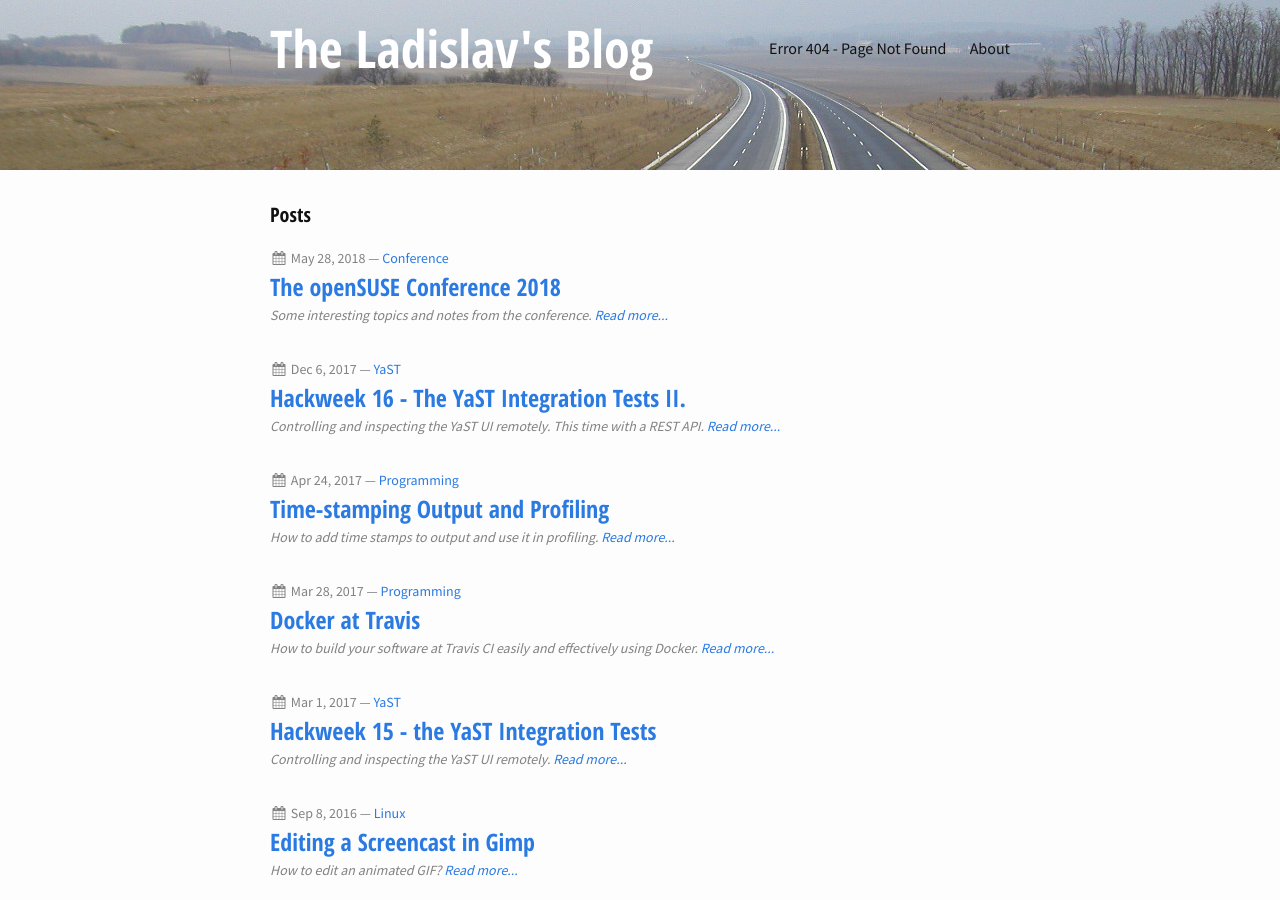
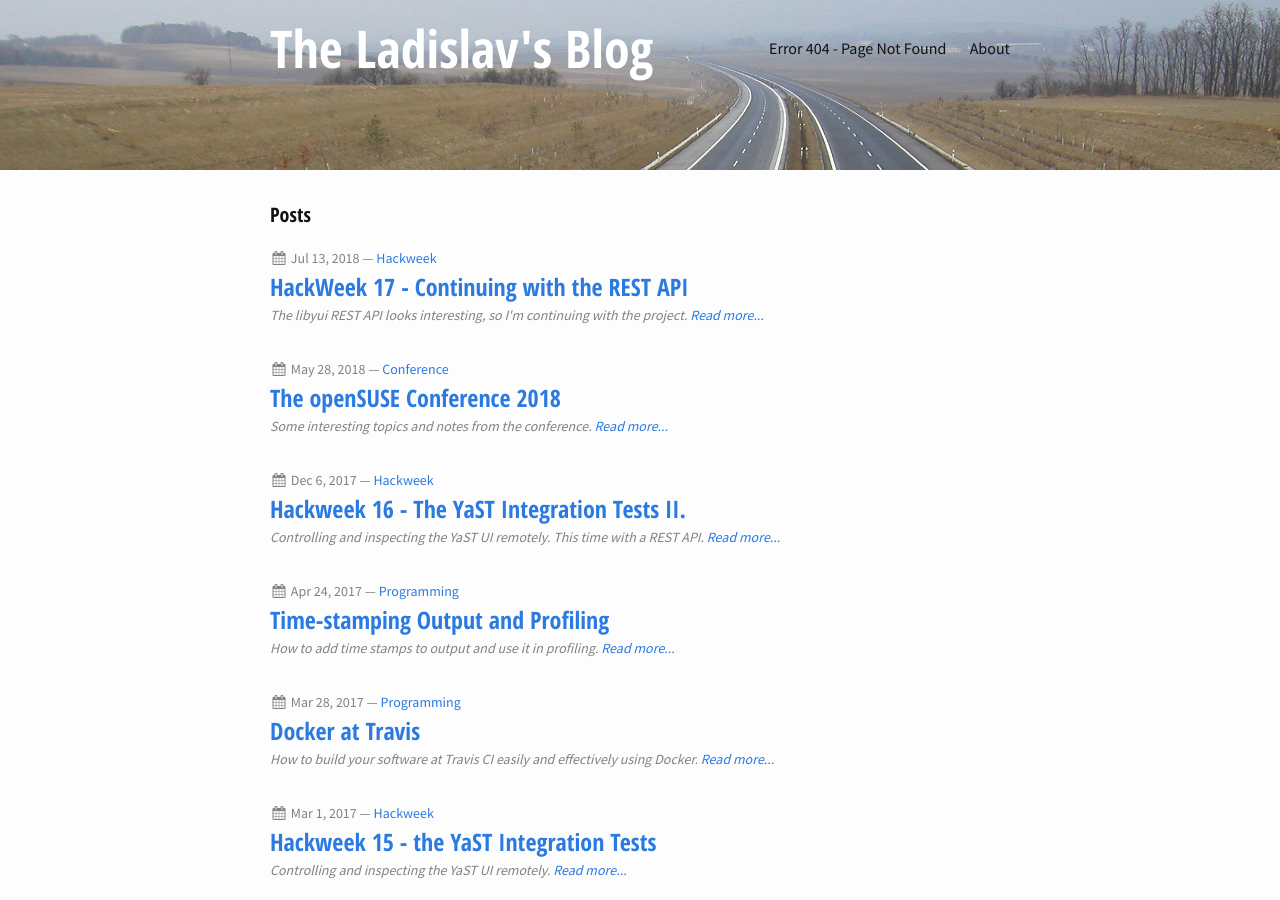
Before and after one commit to lslezak/blog, a Jekyll site: the page built from index.html, in a window 1280 px wide and 900 px high. Built offline with Jekyll 4.4.1, drawn with Linux system fonts in a browser that asks for light colours; nearby versions of some CDN libraries; some of the changed lines change nothing that is shown.

Commit message:
Added Hackweek 17 post

````diff
--- a/_posts/2017-03-01-hackweek-15-yast-cucumber.md
+++ b/_posts/2017-03-01-hackweek-15-yast-cucumber.md
@@ -1,7 +1,7 @@
 ---
 layout: post
 title: Hackweek 15 - the YaST Integration Tests
-category: YaST
+category: Hackweek
 tags: [ Linux, YaST, Hackweek, testing ]
 description: Controlling and inspecting the YaST UI remotely.
 
--- a/_posts/2017-12-06-hackweek-16-yast-ui-rest-api.md
+++ b/_posts/2017-12-06-hackweek-16-yast-ui-rest-api.md
@@ -1,7 +1,7 @@
 ---
 layout: post
 title: Hackweek 16 - The YaST Integration Tests II.
-category: YaST
+category: Hackweek
 tags: [ Linux, YaST, Hackweek, testing ]
 description: Controlling and inspecting the YaST UI remotely. This time with a
   REST API.
--- /dev/null
+++ b/_posts/2018-07-13-hackweek-17.md
@@ -0,0 +1,223 @@
+---
+layout: post
+title: HackWeek 17 - Continuing with the REST API
+category: Hackweek
+tags: [ YaST libyui REST Cucumber TDD ]
+description: The libyui REST API looks interesting, so I'm continuing with the
+  project.
+---
+
+# The Libyui REST API Project
+
+I spent the 17th HackWeek working on the previous project - libyui REST API
+for testing the applications.
+
+You can read some rationale in the [blog post for the previous Hackweek][1].
+
+In short it allows inspecting the current user interface of a programm via
+a REST API. The API can be used from many testing frameworks, there is a
+[simple experimental wrapper](https://github.com/lslezak/cucumber-yast) for
+the Cucumber framework.
+
+## Examples
+
+The REST API can be also used directly from the command line, this is a short
+example how it works:
+
+First start an YaST module, specify the port which will be used by the REST API:
+
+```shell
+YUI_HTTP_PORT=14155 /usr/sbin/yast timezone
+```
+
+### Inspecting with cURL
+
+Then you can inspect the current dialog directly from the command line
+
+```console
+# curl http://localhost:14155/dialog
+{
+  "class" : "YDialog",
+  "hstretch" : true,
+  "type" : "main",
+  "vstretch" : true,
+  "widgets" :
+  [
+    {
+      "class" : "YVBox",
+      "help_text" : "...",
+      "hstretch" : true,
+      "id" : "WizardDialog",
+      "vstretch" : true,
+      "widgets" :
+      [
+        {
+          "class" : "YReplacePoint",
+          "id" : "topmenu",
+...
+```
+
+You can also send some action, like pressing the `Cancel` button:
+
+```sh
+curl -i -X POST "http://localhost:14155/widgets?action=press_button&label=Cancel"
+```
+
+### Using the Cucumber Wrapper
+
+The [experimental Cucumber wrapper](https://github.com/lslezak/cucumber-yast)
+allows writing the tests in a native English language. The advantage is that
+people not familiar with YaST internals can write the tests easily.
+And even non-developers could use it.
+
+```cucumber
+Feature: To install the 3rd party packages I must be able to add a new package
+  repository to the package management.
+
+  Scenario: Adding a new repository
+
+    Given I start the "/usr/sbin/yast2 repositories" application
+    Then the dialog heading should be "Configured Software Repositories"
+
+    When I click button "Add"
+    Then the dialog heading should be "Add On Product"
+
+    When I click button "Next"
+    Then the dialog heading should be "Repository URL"
+    Then continue...
+```
+
+
+## What Has Been Improved
+
+Here is a short summary what has been improved since the last HackWeek.
+
+### More Details and More Actions
+
+The HTTP server now returns more details about the UI like the table content,
+the combo box values, etc... Maybe something is still missing but adding more
+details for specific widgets should be rather easy.
+
+Also some more actions have been added, now it is possible to set a combo box
+value or select the active radio button via the REST API.
+
+### Processing the Server Requests
+
+Originally the HTTP server was processing the data only when the `UI.UserInput`
+call was waiting for the input. That was quite limiting as the HTTP requests
+might have timed out before before reaching that point.
+
+Now the server is responsive also during the other UI calls and even when there
+is no UI call processed at all. So the API is not blocked when YaST is doing
+some time consuming action like installing packages. The response now contains
+the current progress state as displayed in the UI.
+
+Moreover it even works when there is no UI dialog open yet!
+
+```console
+# cat ./test.rb
+sleep(30)
+# YUI_HTTP_PORT=14155 /usr/sbin/yast2 ./test.rb &
+[1] 23578
+# curl -i "http://localhost:14155/dialog"
+HTTP/1.1 404 Not Found
+Connection: Keep-Alive
+Content-Length: 34
+Content-Encoding: application/json
+Date: Fri, 13 Jul 2018 05:37:42 GMT
+
+{ "error" : "No dialog is open" }
+```
+
+### Text Mode (Ncurses UI) Support
+
+This is the most significant change, now the ncurses texmode UI also supports
+the embedded REST Server!
+
+So you can see the updated Cucumber test used for testing in the Qt UI from
+the last HackWeek running in the text mode!
+
+{% include blog_img.md alt="Adding a new repository in the text mode"
+src="cucumber_add_repo_textmode.gif" %}
+
+The only problematic part is that the Cucumber and YaST fight for the terminal
+output. That means we cannot run the YaST module directly but use some wrapper.
+In this case we run it in a new `xterm` session. But for the real automated
+tests it would be better to run it in a `screen` or `tmux` session in background
+so it works also without any X server.
+
+Also some more complex scenarios work in the text mode, like a complete
+openSUSE Leap 15.0 installation running inside a VirtualBox VM:
+
+{% include blog_img.md alt="" src="cucumber_leap15_textmode_install.gif" %}
+
+In theory the REST API should work the same way in both graphical and text mode,
+from the outside you should not see a difference. Unfortunately in reality
+there **are** some differences you need to be aware...
+
+### The Text Mode Differences
+
+Some differences are caused by the different UI implementation - like the
+Ncurses UI does not implement the Wizard widget and the main window has different
+properties. For example the main navigation buttons like `Back` or `Next`
+have `YPushButton` class in the text mode but in the graphical mode
+they have `YQWizardButton` class and the dialog content is wrapped in an
+additional `YWizard` object.
+
+Another difference might be that YaST (or the libyui application in general)
+might display a different content in the graphical mode and in the text mode.
+For example the YaST time zone selection displays a nice clickable map in the
+graphics mode:
+
+{% include blog_img.md alt="" src="timezone_qt.png" %}
+
+Obviously the world map cannot be displayed in the text mode:
+
+{% include blog_img.md alt="" src="timezone_ncurses.png" %}
+
+But the bigger difference is that in the graphical mode the time zone is selected
+using the `ComboBox` widgets while in the text mode there are `SelectionBox`
+widgets!
+
+
+## What is Still Working :smiley:
+
+The original support for generic libyui applications is still present. That
+means the REST API is not bound to YaST but can be used by any libyui
+application.
+
+Here is a test for the libyui [ManyWidgets](
+https://github.com/libyui/libyui/blob/c58f4f1fa42f77831560014d1a6d3da1fc05bb54/examples/ManyWidgets.cc)
+example which is a standalone C++ application not using YaST at all:
+
+{% include blog_img.md alt="" src="cucumber_manywidgets_example_textmode.gif" %}
+
+## Prepared Testing Packages
+
+If you want to test this libyui feature in openSUSE Leap 15.0 then you can
+install the packages from the [home:lslezak:libyui-rest-api](
+https://build.opensuse.org/project/show/home:lslezak:libyui-rest-api)
+OBS project. See more details [here](
+https://github.com/lslezak/cucumber-yast#installing-libyui).
+
+## TODO
+
+There are lots of missing things, but the project is becoming more usable for
+the basic application testing.
+
+The most important missing features:
+
+- Trigger `notify` or `immediate` events - if a widget with these properties
+  is changed via the API these UI events are not created. Which usually
+  means after changing a widget via the API the dialog is not updated
+  as when the change is done by user.
+- Authentication support
+- Move the web server to a separate plugin so it is an optional feature
+  which can be added only when needed
+- SSL (HTTPS) support
+- IPv6 support
+- and many more...
+
+I will continue with the project at the next HackWeek if possible...
+
+[1]: {{ site.baseurl }}{% post_url 2017-12-06-hackweek-16-yast-ui-rest-api %}
````
Also changed, not shown: assets/images/blog/2018-07-13/cucumber_add_repo_textmode.gif (added), assets/images/blog/2018-07-13/cucumber_leap15_textmode_install.gif (added), assets/images/blog/2018-07-13/cucumber_manywidgets_example_textmode.gif (added), assets/images/blog/2018-07-13/timezone_ncurses.png (added), assets/images/blog/2018-07-13/timezone_qt.png (added).
